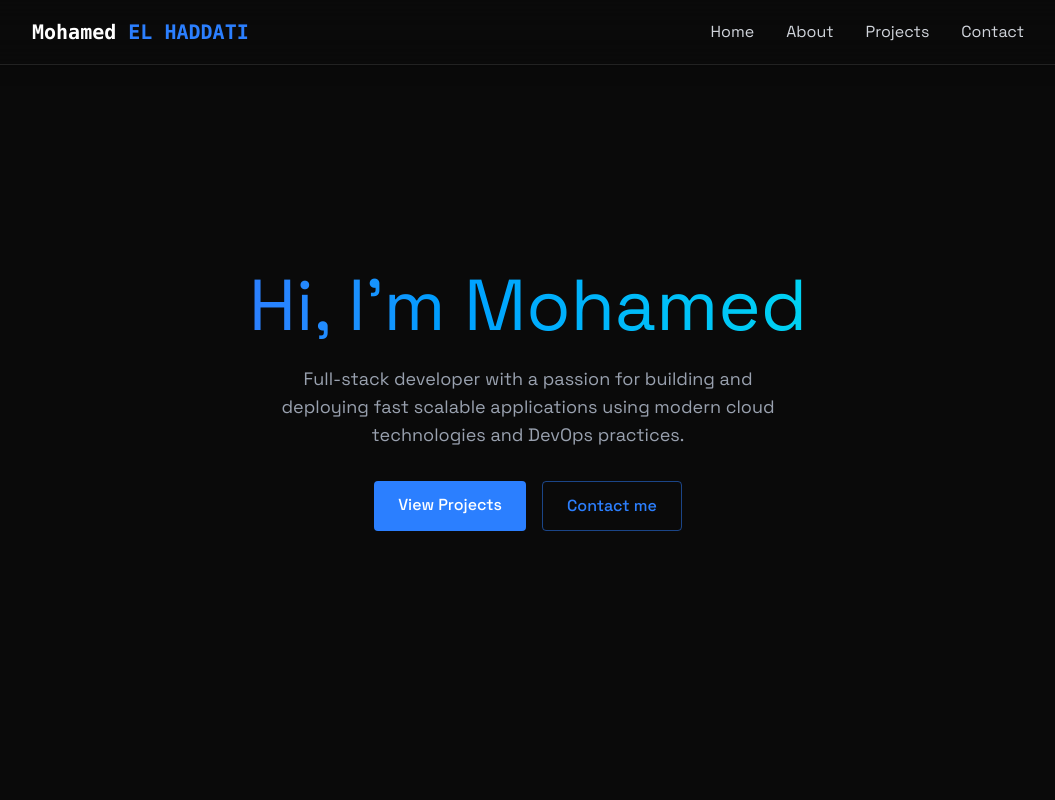
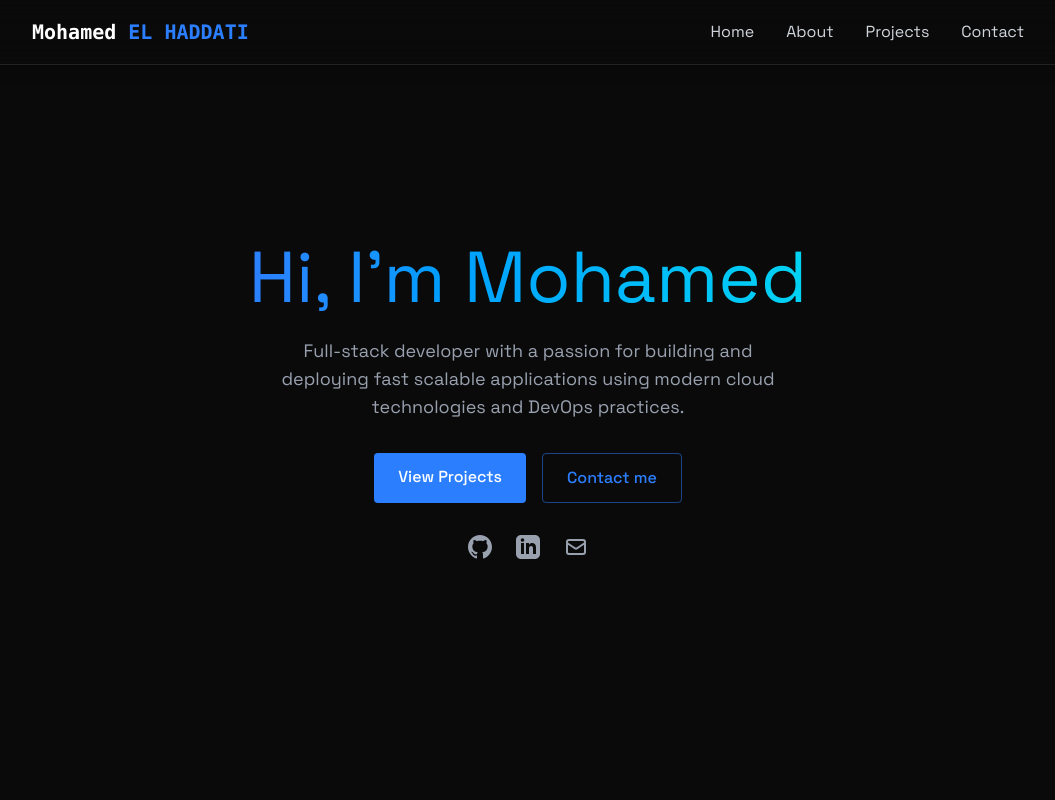
Before and after one commit to MohamedElHaddati/react-portfolio, a React (Vite) app: page / in a window 1280 px wide. Shown: the top 800 px of the page, without its empty margins (112-1167 px from the left). Built offline with nearby package versions, Linux system fonts and the light colour scheme.

Commit message:
Added social links

```diff
--- a/src/components/sections/Home.jsx
+++ b/src/components/sections/Home.jsx
@@ -17,6 +17,31 @@
                     <a href="#contact" className="border border-blue-500/50 text-blue-500 py-3 px-6 rounded font-medium transition-all duration-200
                     hover:-translate-y-0.5 hover:shadow-[0_0_15px_rgba(59,130,246,0.2)] hover:bg-blue-500/10">Contact me</a>
                 </div>
+
+                {/* Social Links */}
+                <div className="flex justify-center space-x-6 mt-8">
+                    <a href="https://github.com/MohamedElHaddati" target="_blank" rel="noopener noreferrer"
+                       className="text-gray-400 hover:text-blue-500 transition-colors"
+                       aria-label="GitHub">
+                        <svg className="w-6 h-6" fill="currentColor" viewBox="0 0 24 24">
+                            <path d="M12 0c-6.626 0-12 5.373-12 12 0 5.302 3.438 9.8 8.207 11.387.599.111.793-.261.793-.577v-2.234c-3.338.726-4.033-1.416-4.033-1.416-.546-1.387-1.333-1.756-1.333-1.756-1.089-.745.083-.729.083-.729 1.205.084 1.839 1.237 1.839 1.237 1.07 1.834 2.807 1.304 3.492.997.107-.775.418-1.305.762-1.604-2.665-.305-5.467-1.334-5.467-5.931 0-1.311.469-2.381 1.236-3.221-.124-.303-.535-1.524.117-3.176 0 0 1.008-.322 3.301 1.23.957-.266 1.983-.399 3.003-.404 1.02.005 2.047.138 3.006.404 2.291-1.552 3.297-1.23 3.297-1.23.653 1.653.242 2.874.118 3.176.77.84 1.235 1.911 1.235 3.221 0 4.609-2.807 5.624-5.479 5.921.43.372.823 1.102.823 2.222v3.293c0 .319.192.694.801.576 4.765-1.589 8.199-6.086 8.199-11.386 0-6.627-5.373-12-12-12z"/>
+                        </svg>
+                    </a>
+                    <a href="https://www.linkedin.com/in/elhaddati/" target="_blank" rel="noopener noreferrer"
+                       className="text-gray-400 hover:text-blue-500 transition-colors"
+                       aria-label="LinkedIn">
+                        <svg className="w-6 h-6" fill="currentColor" viewBox="0 0 24 24">
+                            <path d="M19 0h-14c-2.761 0-5 2.239-5 5v14c0 2.761 2.239 5 5 5h14c2.762 0 5-2.239 5-5v-14c0-2.761-2.238-5-5-5zm-11 19h-3v-11h3v11zm-1.5-12.268c-.966 0-1.75-.79-1.75-1.764s.784-1.764 1.75-1.764 1.75.79 1.75 1.764-.783 1.764-1.75 1.764zm13.5 12.268h-3v-5.604c0-3.368-4-3.113-4 0v5.604h-3v-11h3v1.765c1.396-2.586 7-2.777 7 2.476v6.759z"/>
+                        </svg>
+                    </a>
+                    <a href="mailto:mohamed.elhaddati@gmail.com"
+                       className="text-gray-400 hover:text-blue-500 transition-colors"
+                       aria-label="Email">
+                        <svg className="w-6 h-6" fill="none" stroke="currentColor" viewBox="0 0 24 24">
+                            <path strokeLinecap="round" strokeLinejoin="round" strokeWidth={2} d="M3 8l7.89 5.26a2 2 0 002.22 0L21 8M5 19h14a2 2 0 002-2V7a2 2 0 00-2-2H5a2 2 0 00-2 2v10a2 2 0 002 2z" />
+                        </svg>
+                    </a>
+                </div>
             </div>
             </RevealOnScroll>
         </section>
```
